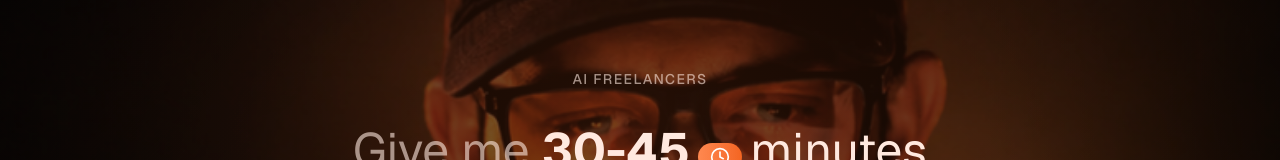
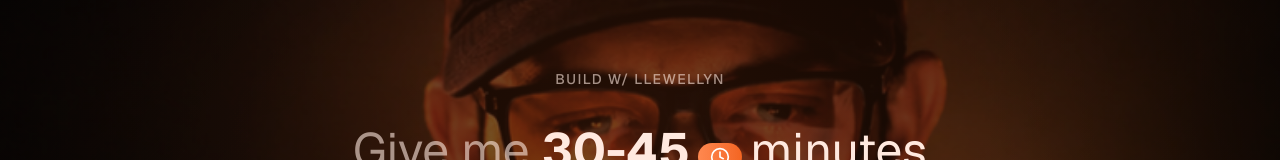
Before and after one commit to telluricaquarian/buildwithllewellyn, a Next.js app: page / in a window 1280 px wide. Shown: the part 393-553 px from the top of the page. Built offline with nearby package versions, Linux system fonts and the light colour scheme.

Commit message:
Update hero header text to Build w/ Llewellyn

```diff
--- a/components/landing/hero-section.tsx
+++ b/components/landing/hero-section.tsx
@@ -50,7 +50,7 @@ export function HeroSection() {
         {/* Logo placeholder */}
         <div className="opacity-0 animate-fade-in">
           <span className="text-sm font-medium tracking-widest uppercase text-[var(--brand-cream-60)]">
-            AI Freelancers
+            Build w/ Llewellyn
           </span>
         </div>
 
```
